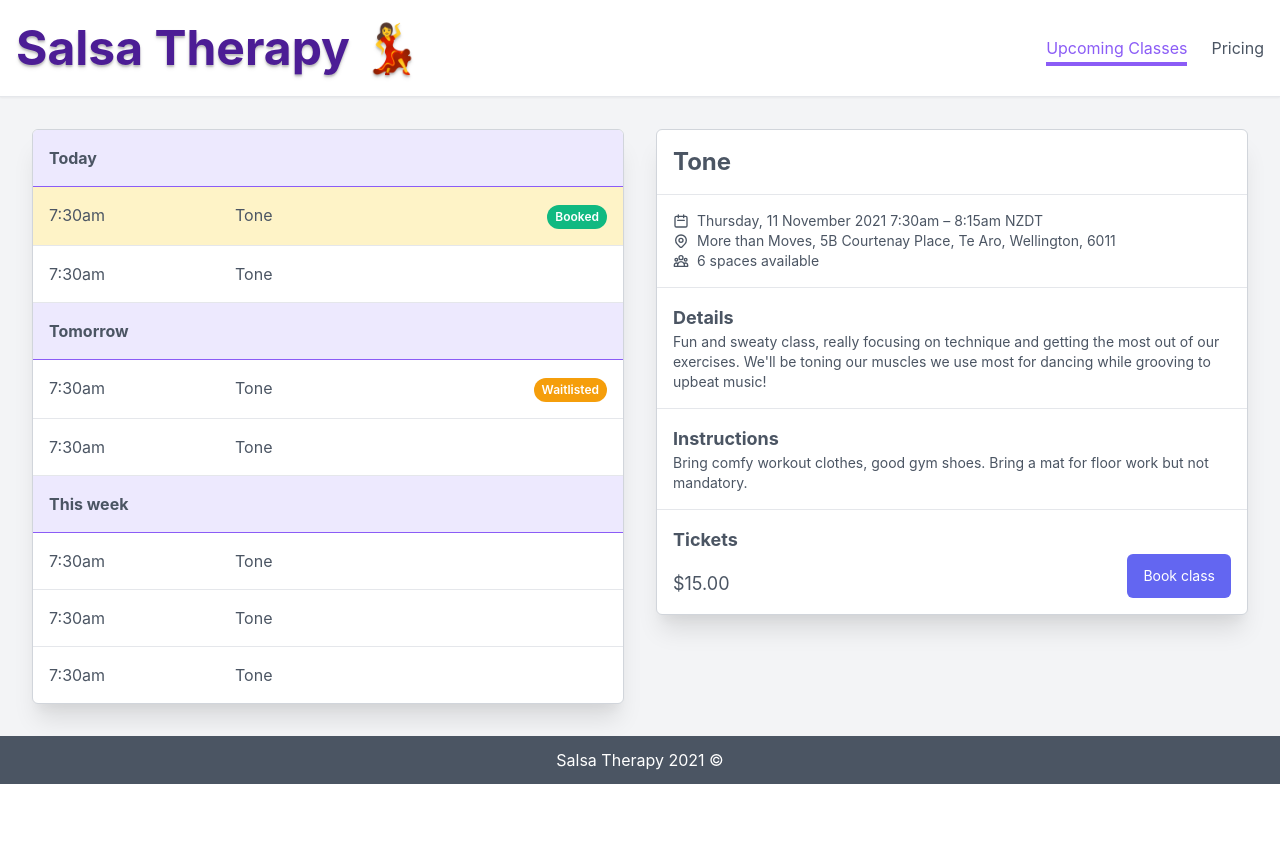
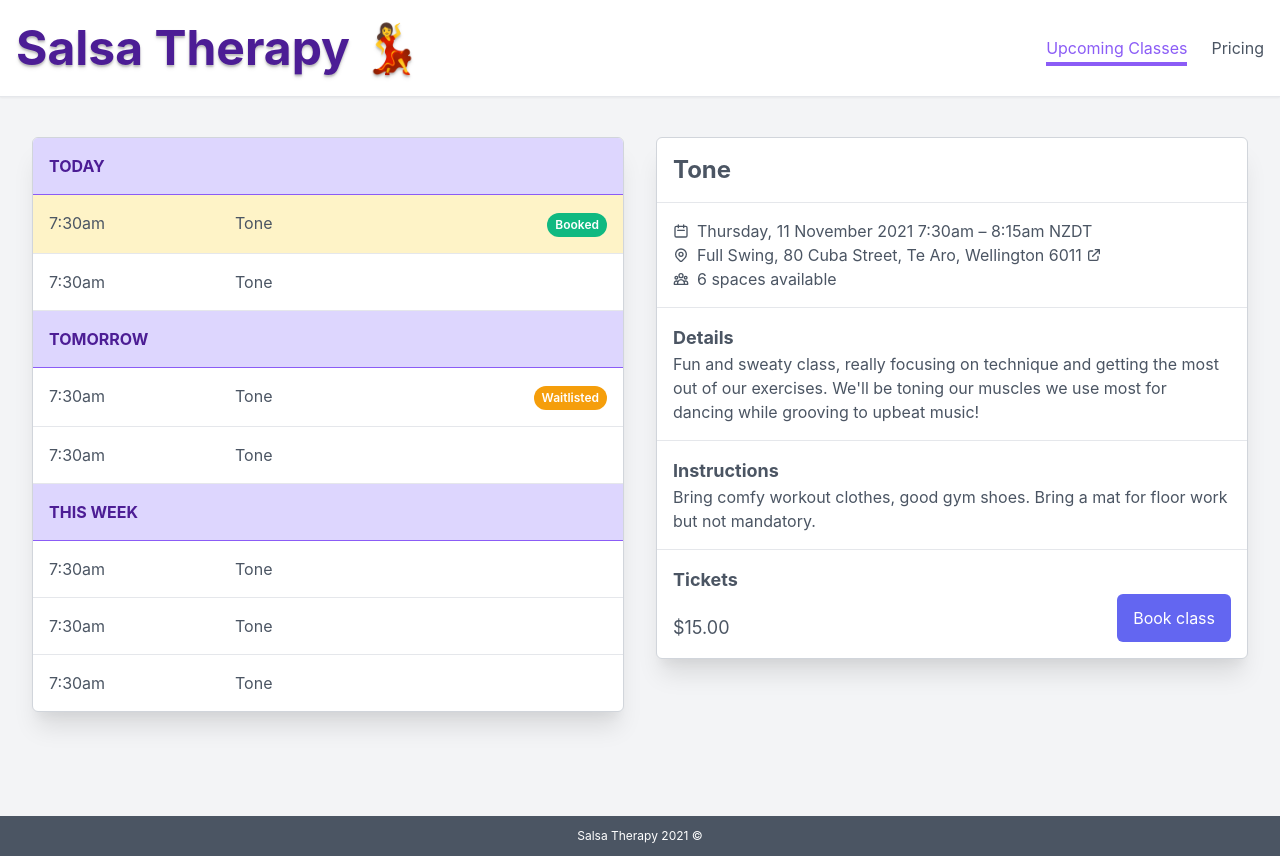
Before and after one commit to malinmalliyawadu/salsa-therapy-booking-system, a Next.js app: page / in a window 1280 px wide. Before the commit the page ends 800 px from the top, so only its background shows below. Built offline with nearby package versions, Linux system fonts and the light colour scheme.

Commit message:
More design tweaks

```diff
--- a/components/Footer.tsx
+++ b/components/Footer.tsx
@@ -1,6 +1,6 @@
 export const Footer = () => {
   return (
-    <footer className="bg-gray-600 flex justify-center text-white py-3">
+    <footer className="bg-gray-600 flex justify-center text-white py-3 text-xs mt-16">
       Salsa Therapy {new Date().getFullYear()} &copy;
     </footer>
   );
--- a/pages/index.tsx
+++ b/pages/index.tsx
@@ -7,6 +7,7 @@ import { Footer } from "../components/Footer";
 import {
   BeakerIcon,
   CalendarIcon,
+  ExternalLinkIcon,
   LocationMarkerIcon,
   UserGroupIcon,
 } from "@heroicons/react/outline";
@@ -48,9 +49,9 @@ const Home: NextPage = () => {
         </header>
 
         <div className="flex flex-col min-h-full justify-between">
-          <main className="flex gap-8 p-8">
+          <main className="flex gap-8 px-8 py-10">
             <div className="shadow-xl border border-gray-300 bg-white flex-1 rounded-md self-start overflow-hidden">
-              <div className="p-4 font-bold border-b bg-purple-100 border-purple-500">
+              <div className="p-4 font-bold border-b bg-purple-200 border-purple-500 uppercase text-purple-900">
                 Today
               </div>
               <div className="p-4 grid grid-cols-3 border-b bg-yellow-100 hover:bg-yellow-50">
@@ -68,7 +69,7 @@ const Home: NextPage = () => {
                 <div className="text-right"></div>
               </div>
 
-              <div className="p-4 font-bold border-b bg-purple-100 border-purple-500">
+              <div className="p-4 font-bold border-b bg-purple-200 border-purple-500 uppercase text-purple-900">
                 Tomorrow
               </div>
               <div className="p-4 grid grid-cols-3 border-b">
@@ -86,7 +87,7 @@ const Home: NextPage = () => {
                 <div className="text-right"></div>
               </div>
 
-              <div className="p-4 font-bold border-b bg-purple-100 border-purple-500">
+              <div className="p-4 font-bold border-b bg-purple-200 border-purple-500 uppercase text-purple-900">
                 This week
               </div>
               <div className="p-4 grid grid-cols-3 border-b">
@@ -108,20 +109,28 @@ const Home: NextPage = () => {
 
             <div className="shadow-xl border border-gray-300 bg-white flex-1 rounded-md self-start">
               <h2 className="p-4 font-bold border-b text-2xl">Tone</h2>
-              <div className="p-4 text-sm border-b">
+              <div className="p-4 border-b">
                 <div className="flex gap-2 items-center">
                   <CalendarIcon className="h-4 w-4" />
                   Thursday, 11 November 2021 7:30am – 8:15am NZDT
                 </div>
                 <div className="flex gap-2 items-center">
                   <LocationMarkerIcon className="h-4 w-4" />
-                  More than Moves, 5B Courtenay Place, Te Aro, Wellington, 6011
+                  <a
+                    href="https://g.page/SalsaTherapy?share"
+                    target="_blank"
+                    rel="noopener noreferrer"
+                    className="hover:underline hover:text-purple-500 flex items-center"
+                  >
+                    Full Swing, 80 Cuba Street, Te Aro, Wellington 6011
+                    <ExternalLinkIcon className="h-4 w-4 inline-block ml-1" />
+                  </a>
                 </div>
                 <div className="flex gap-2 items-center">
                   <UserGroupIcon className="h-4 w-4" />6 spaces available
                 </div>
               </div>
-              <div className="p-4 text-sm border-b">
+              <div className="p-4 border-b">
                 <h3 className="text-lg font-bold">Details</h3>
                 <p>
                   Fun and sweaty class, really focusing on technique and getting
@@ -129,18 +138,18 @@ const Home: NextPage = () => {
                   use most for dancing while grooving to upbeat music!
                 </p>
               </div>
-              <div className="p-4 text-sm border-b">
+              <div className="p-4 border-b">
                 <h3 className="text-lg font-bold">Instructions</h3>
                 <p>
                   Bring comfy workout clothes, good gym shoes. Bring a mat for
                   floor work but not mandatory.
                 </p>
               </div>
-              <div className="p-4 text-sm">
+              <div className="p-4">
                 <h3 className="text-lg font-bold">Tickets</h3>
                 <div className="flex justify-between items-end">
                   <div className="text-lg">$15.00</div>
-                  <button className="py-3 px-4 rounded-md bg-indigo-500 hover:bg-indigo-600 text-white">
+                  <button className="transition-all hover:shadow-lg py-3 px-4 rounded-md bg-indigo-500 hover:bg-indigo-600 text-white">
                     Book class
                   </button>
                 </div>
```
